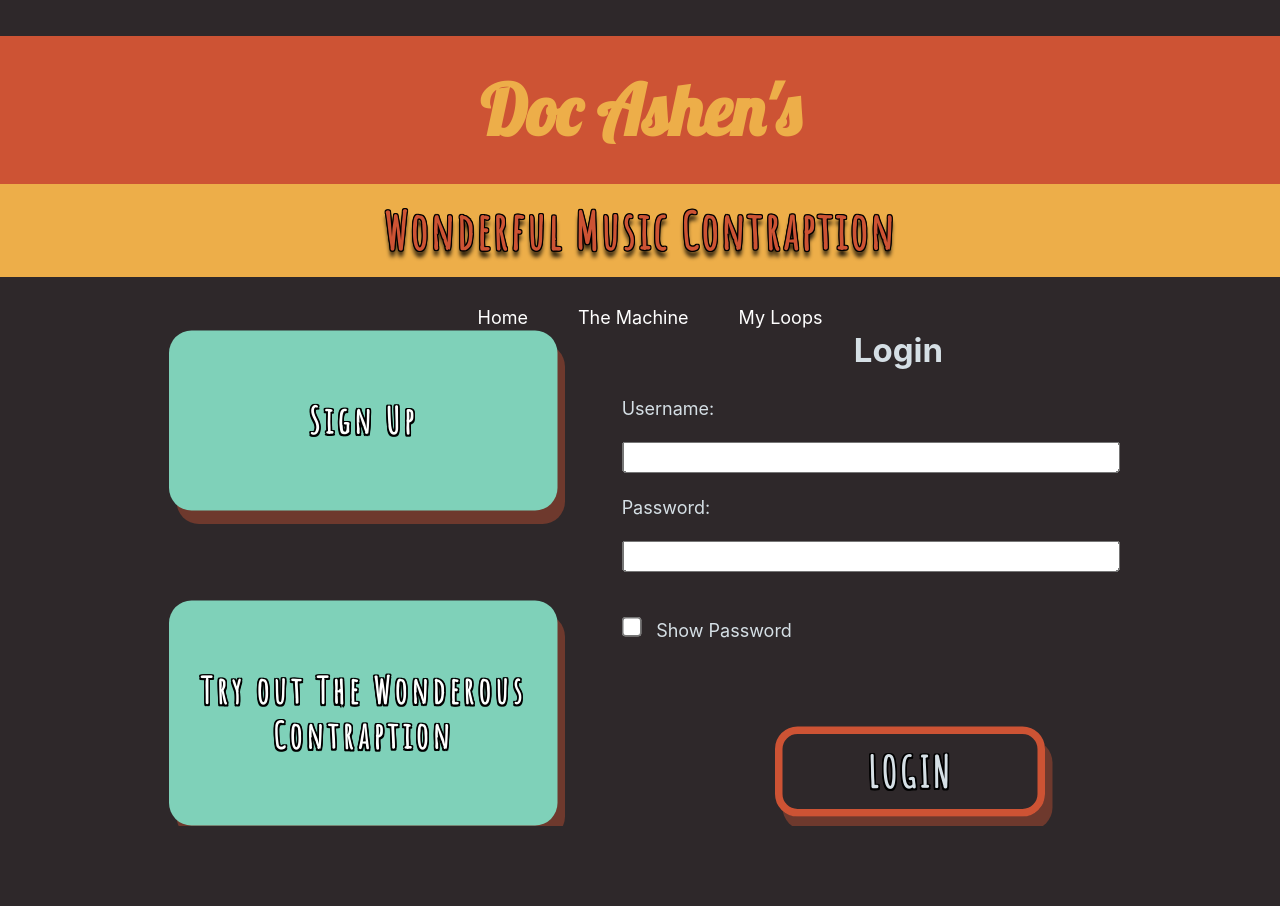
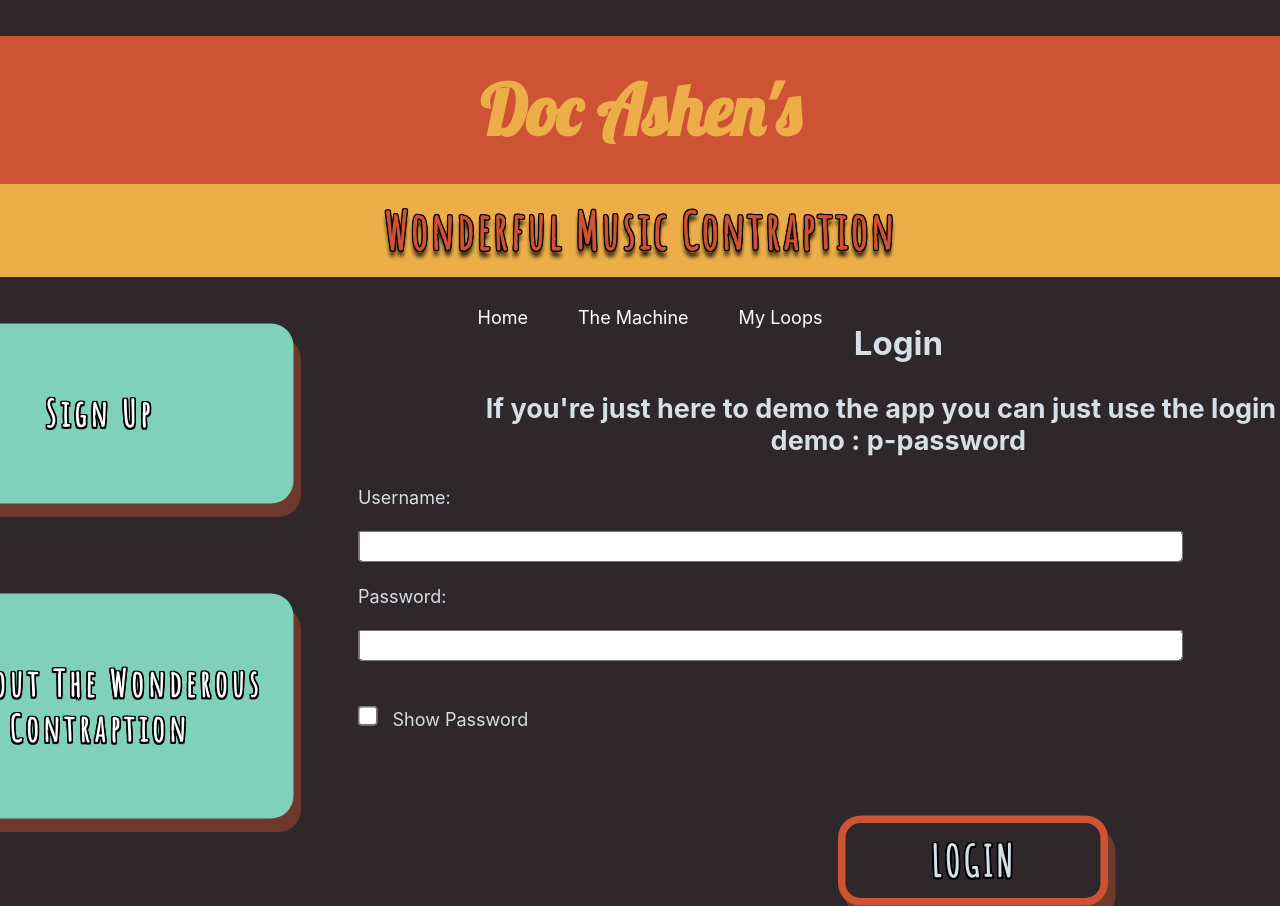
Before and after one commit to ashen-develops/Wonderful-Music-Contraption, a React (Create React App) app: page / in a window 1280 px wide. Shown: the top 906 px of the page. Before the commit the page ends 826 px from the top, so only its background shows below. Built offline with nearby package versions, Linux system fonts and the light colour scheme.

Commit message:
added demo login

```diff
--- a/src/Landing.js
+++ b/src/Landing.js
@@ -74,6 +74,7 @@ class Landing extends Component {
 
           <div className="login-form">
             <h2>Login</h2>
+            <h3>If you're just here to demo the app you can just use the login u-demo : p-password</h3>
             <form className="login" onSubmit={this.handleSubmit}>
               <label htmlFor="user">Username:</label>
               <input
```
